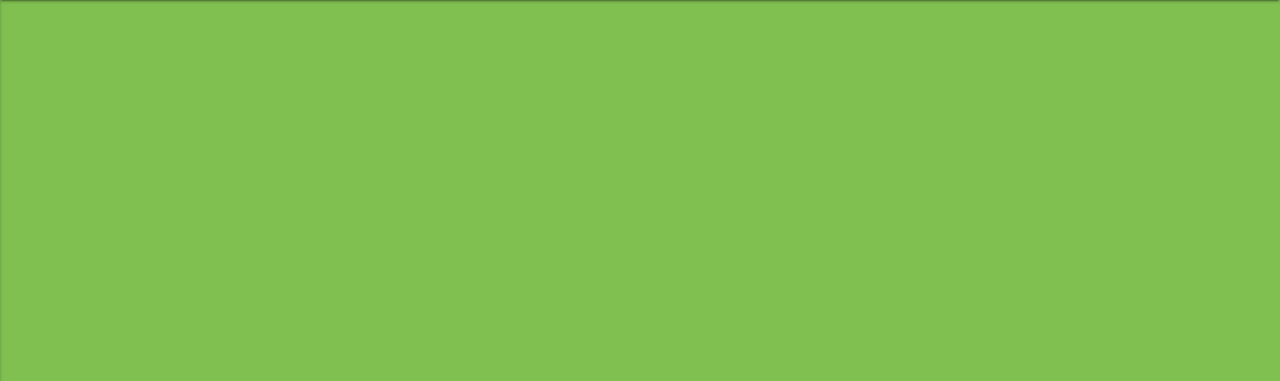
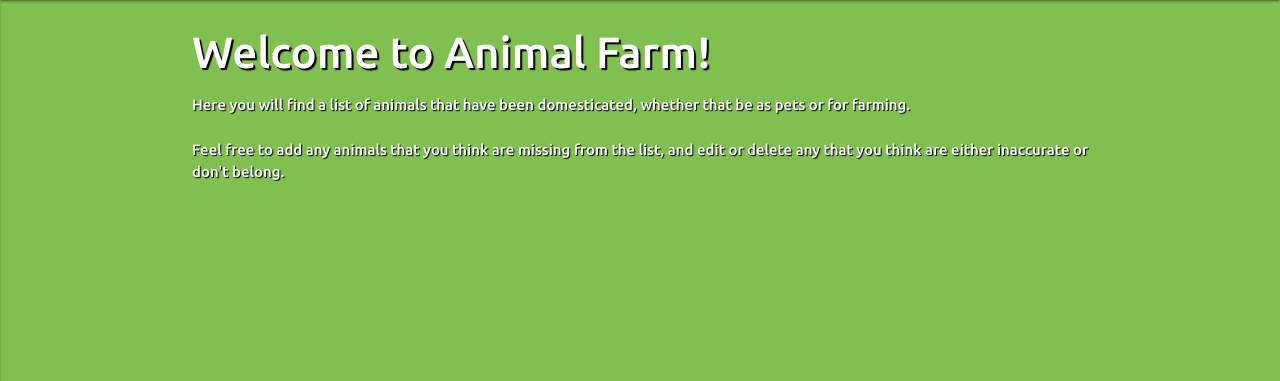
Before and after one commit to jonnytdavies/data-centric-milestone, a Flask app: page / in a window 1280 px wide. Shown: the part 64-445 px from the top of the page. Run offline with Flask 2, Linux system fonts and the light colour scheme; data that the repository does not hold is empty; some libraries are stand-ins or nearby versions.

Commit message:
Added website description text to clarify the purpose of the website to a new user

```diff
--- a/static/css/style.css
+++ b/static/css/style.css
@@ -13,6 +13,13 @@ main {
 
 .button-padding {
     padding: 20px;
+}
+
+/* Site description Styling */
+
+.site-description {
+    color: #fff;
+    text-shadow: 1px 1px 1px #000;
 }
 
 
--- a/templates/animals.html
+++ b/templates/animals.html
@@ -1,5 +1,11 @@
 {% extends 'base.html' %} {% block content %}
-
+<div>
+	<h3 class="page-title">Welcome to Animal Farm!</h3>
+    <p class="site-description">Here you will find a list of animals that have been domesticated, whether that be as pets or for farming.
+    <br><br>
+    Feel free to add any animals that you think are missing from the list, and edit or delete any that you think are either inaccurate or don't belong.
+    </p>
+</div>
 <div class="row">
 	{% for animal in animals %}
 	<div class="col s12 m6">
```
